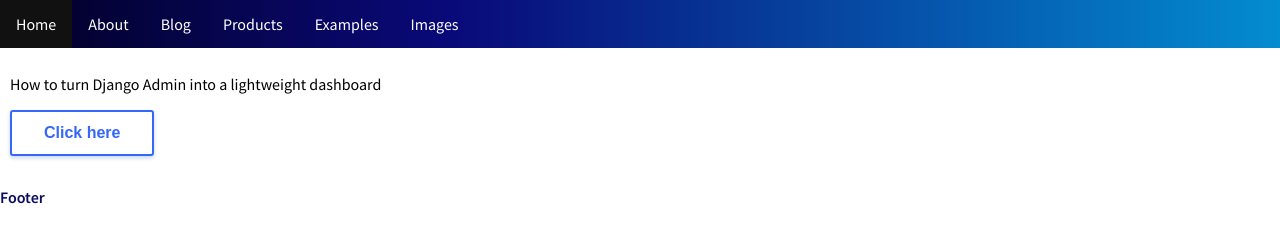
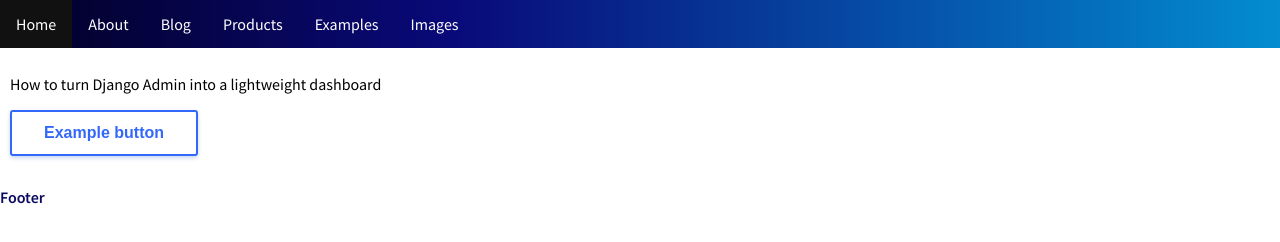
Before and after one commit to Njokosi/learning-gatsby, a Gatsby site: page / in a window 1280 px wide. Built offline with nearby package versions, Linux system fonts and the light colour scheme; Gatsby itself is replaced by a stand-in of ours.

Commit message:
Change button text

```diff
--- a/src/pages/index.js
+++ b/src/pages/index.js
@@ -7,7 +7,7 @@ export default function Home() {
     <div>
       <Layout>
         <p> How to turn Django Admin into a lightweight dashboard</p>
-        <ExampleButton>Click here</ExampleButton>
+        <ExampleButton>Example button</ExampleButton>
       </Layout>
     </div>
   );
```
